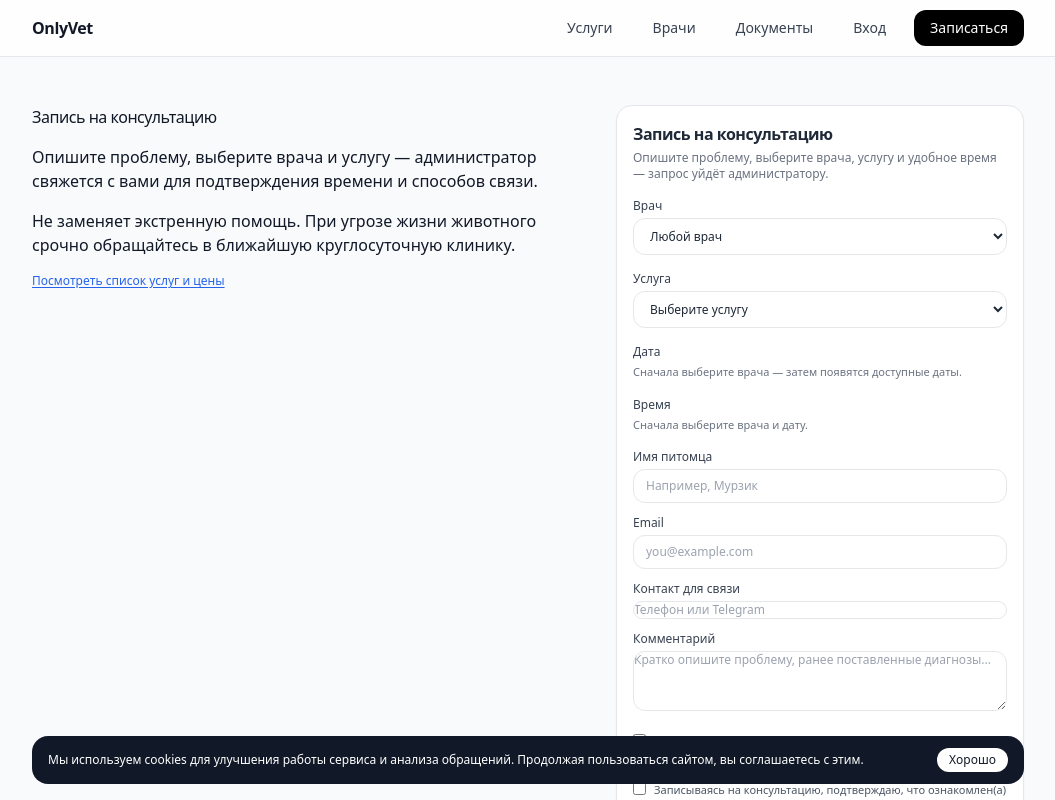
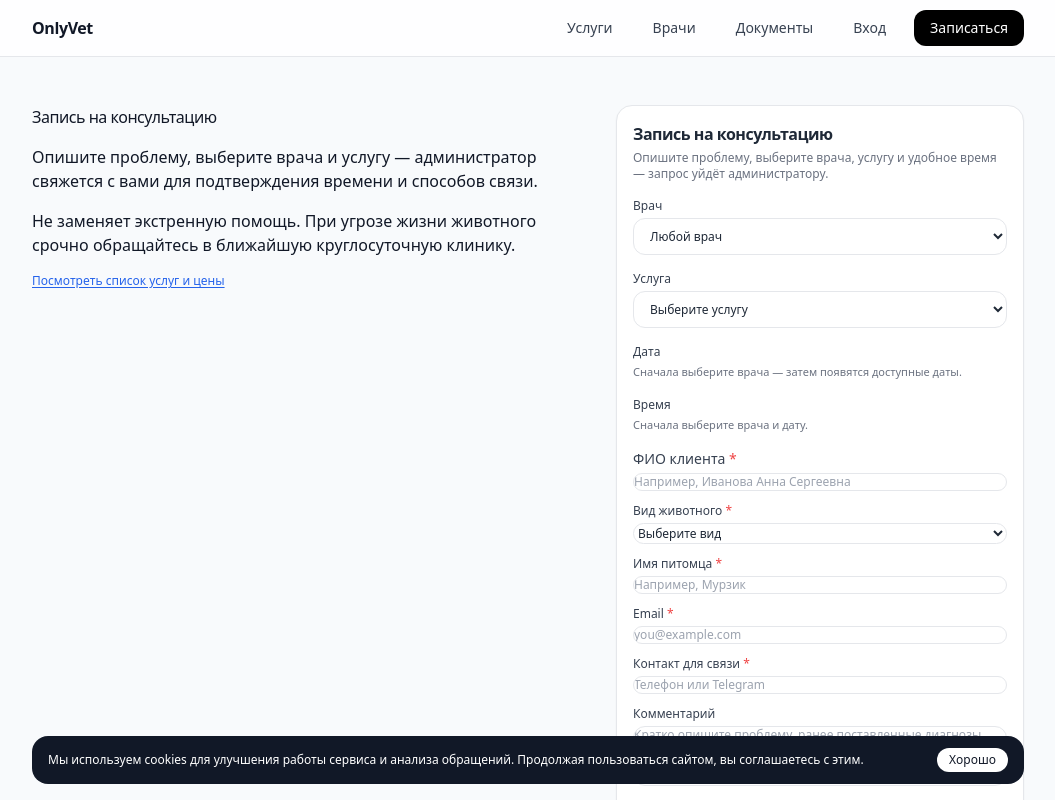
Before and after one commit to Stalser/OnlyVet3, a Next.js app: page /booking in a window 1280 px wide. Shown: the top 800 px of the page, without its empty margins (112-1167 px from the left). Built offline with nearby package versions, Linux system fonts and the light colour scheme.

Commit message:
Update BookingWidget.tsx

```diff
--- a/components/BookingWidget.tsx
+++ b/components/BookingWidget.tsx
@@ -25,10 +25,15 @@ export default function BookingWidget() {
   const [serviceCode, setServiceCode] = useState(initialServiceCode);
   const [date, setDate] = useState("");
   const [slotId, setSlotId] = useState("");
+
+  const [ownerName, setOwnerName] = useState("");       // ФИО клиента
+  const [species, setSpecies] = useState("");           // Вид животного
   const [petName, setPetName] = useState("");
+
   const [email, setEmail] = useState("");
   const [contact, setContact] = useState("");
   const [comment, setComment] = useState("");
+
   const [agreePersonal, setAgreePersonal] = useState(false);
   const [agreeContract, setAgreeContract] = useState(false);
   const [sending, setSending] = useState(false);
@@ -65,7 +70,9 @@ export default function BookingWidget() {
     !!serviceCode &&
     !!date &&
     !!slotId &&
+    ownerName.trim() &&
     petName.trim() &&
+    species.trim() &&
     email.trim() &&
     contact.trim() &&
     agreePersonal &&
@@ -76,7 +83,7 @@ export default function BookingWidget() {
     setDoctorId(id);
     setDate("");
     setSlotId("");
-    // если выбранная услуга не подходит этому врачу — сбрасываем
+    // если выбранная услуга не подходит новому врачу – сбрасываем
     if (serviceCode && doctorServicesMap[id]) {
       const codes = doctorServicesMap[id];
       if (!codes.includes(serviceCode)) {
@@ -93,11 +100,13 @@ export default function BookingWidget() {
     setResult(null);
 
     try {
-      // здесь потом будет реальный запрос в БД / Vetmanager
+      // здесь позже будет реальный запрос в БД / Vetmanager
       await new Promise((resolve) => setTimeout(resolve, 800));
       setResult(
         "Запрос отправлен. Администратор свяжется с вами для подтверждения времени."
       );
+      setOwnerName("");
+      setSpecies("");
       setPetName("");
       setEmail("");
       setContact("");
@@ -213,7 +222,7 @@ export default function BookingWidget() {
         {doctorId && date ? (
           dateSlots.length ? (
             <select
-              className="w-full rounded-xl border border-gray-200 px-3 py-2 text-xs outline-none focus:border-black focus:ring-1 focus:ring-black bg-white"
+              className="w-full rounded-xl border border-gray-200 px-3.py-2 text-xs outline-none.focus:border-black focus:ring-1 focus:ring-black bg-white"
               value={slotId}
               onChange={(e) => setSlotId(e.target.value)}
             >
@@ -236,45 +245,84 @@ export default function BookingWidget() {
         )}
       </div>
 
-      {/* ДАННЫЕ ПАЦИЕНТА */}
+      {/* ДАННЫЕ КЛИЕНТА И ПАЦИЕНТА */}
       <div className="grid gap-3">
+        {/* ФИО клиента */}
+        <div className="space-y-1">
+          <label className="block text-xs.font-medium text-gray-700">
+            ФИО клиента <span className="text-red-500">*</span>
+          </label>
+          <input
+            required
+            className="w-full rounded-xl border border-gray-200 px-3.py-2 text-xs outline-none focus:border-black focus:ring-1 focus:ring-black"
+            value={ownerName}
+            onChange={(e) => setOwnerName(e.target.value)}
+            placeholder="Например, Иванова Анна Сергеевна"
+          />
+        </div>
+
+        {/* Вид животного */}
         <div className="space-y-1">
           <label className="block text-xs font-medium text-gray-700">
-            Имя питомца
+            Вид животного <span className="text-red-500">*</span>
+          </label>
+          <select
+            required
+            className="w-full rounded-xl border border-gray-200 px-3.py-2 text-xs outline-none.focus:border-black focus:ring-1 focus:ring-black bg-white"
+            value={species}
+            onChange={(e) => setSpecies(e.target.value)}
+          >
+            <option value="">Выберите вид</option>
+            <option value="кошка">Кошка</option>
+            <option value="собака">Собака</option>
+            <option value="другое">Другое животное</option>
+          </select>
+        </div>
+
+        {/* Имя питомца */}
+        <div className="space-y-1">
+          <label className="block text-xs font-medium text-gray-700">
+            Имя питомца <span className="text-red-500">*</span>
           </label>
           <input
-            className="w-full rounded-xl border border-gray-200 px-3 py-2 text-xs outline-none focus:border-black focus:ring-1 focus:ring-black"
+            required
+            className="w-full rounded-xl border border-gray-200 px-3.py-2 text-xs outline-none.focus:border-black focus:ring-1 focus:ring-black"
             value={petName}
             onChange={(e) => setPetName(e.target.value)}
             placeholder="Например, Мурзик"
           />
         </div>
 
+        {/* Email */}
         <div className="space-y-1">
           <label className="block text-xs font-medium text-gray-700">
-            Email
+            Email <span className="text-red-500">*</span>
           </label>
           <input
             type="email"
-            className="w-full rounded-xl border border-gray-200 px-3 py-2 text-xs outline-none focus:border-black focus:ring-1 focus:ring-black"
+            required
+            className="w-full rounded-xl border border-gray-200 px-3.py-2 text-xs outline-none.focus:border-black focus:ring-1 focus:ring-black"
             value={email}
             onChange={(e) => setEmail(e.target.value)}
             placeholder="you@example.com"
           />
         </div>
 
+        {/* Контакт для связи */}
         <div className="space-y-1">
           <label className="block text-xs font-medium text-gray-700">
-            Контакт для связи
+            Контакт для связи <span className="text-red-500">*</span>
           </label>
           <input
-            className="w-full rounded-xl border border-gray-200 px-3.py-2 text-xs outline-none focus:border-black focus:ring-1 focus:ring-black"
+            required
+            className="w-full rounded-xl border border-gray-200 px-3.py-2 text-xs outline-none.focus:border-black focus:ring-1 focus:ring-black"
             value={contact}
             onChange={(e) => setContact(e.target.value)}
             placeholder="Телефон или Telegram"
           />
         </div>
 
+        {/* Комментарий */}
         <div className="space-y-1">
           <label className="block text-xs font-medium text-gray-700">
             Комментарий
@@ -302,6 +350,7 @@ export default function BookingWidget() {
             <a
               href="/docs"
               className="text-blue-600 underline underline-offset-2"
+              target="_blank"
             >
               политике конфиденциальности
             </a>
@@ -321,6 +370,7 @@ export default function BookingWidget() {
             <a
               href="/docs"
               className="text-blue-600 underline underline-offset-2"
+              target="_blank"
             >
               договором на оказание услуг
             </a>
@@ -330,7 +380,7 @@ export default function BookingWidget() {
       </div>
 
       {result && (
-        <div className="rounded-xl bg-emerald-50 px-3 py-2 text-[11px] text-emerald-700">
+        <div className="rounded-xl bg-emerald-50 px-3.py-2 text-[11px] text-emerald-700">
           {result}
         </div>
       )}
```
